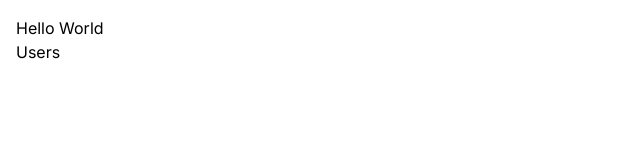
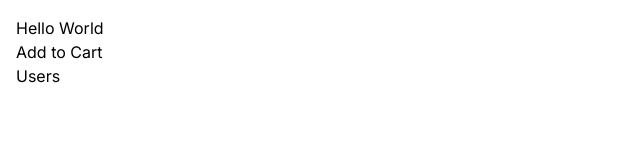
Before and after one commit to Otacon2024/Next-TypeScript, a Next.js app: page / in a window 1280 px wide. Shown: the top 160 px of the page, without its empty margins (0-640 px from the left). Built offline with nearby package versions, Linux system fonts and the light colour scheme.

Commit message:
Import ProductCard from './components/ProductCard' into 'app > page.tsx'

```diff
--- a/app/page.tsx
+++ b/app/page.tsx
@@ -1,11 +1,12 @@
 import Image from 'next/image'
 import Link from 'next/link'
+import ProductCard from './components/ProductCard'
 
 export default function Home() {
   return (
     <main>
       <h1>Hello World</h1>
-      {/* We use Link instead of <a> to navigate between pages without reloading the page */}
+      <ProductCard />
       <Link href="/users">Users</Link>
     </main>
   )
```
